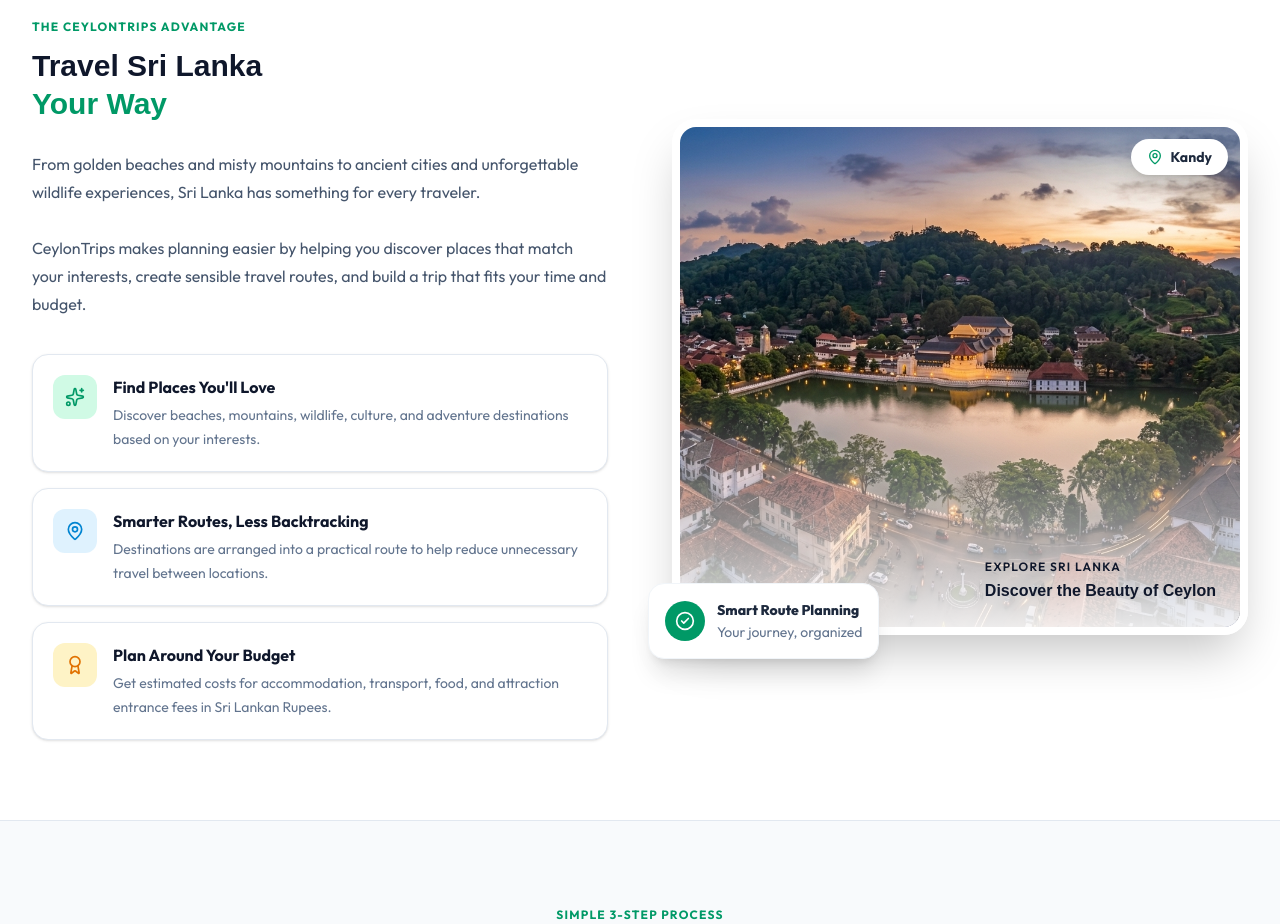
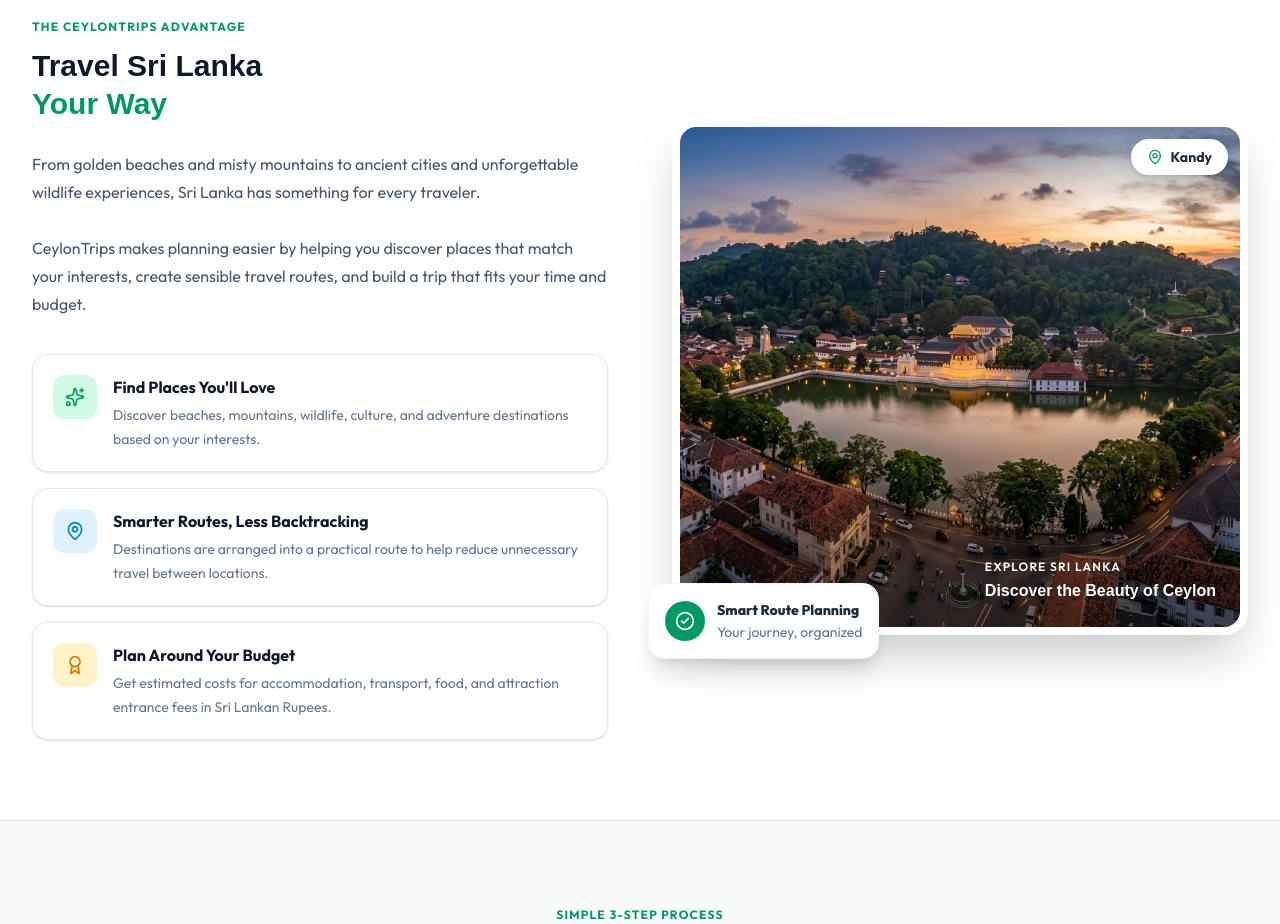
Before and after one commit to Nimmitha192/CeylonTrip, a React (Vite) app in the folder Client/: page / in a window 1280 px wide. Shown: the part 820-1744 px from the top of the page. Built offline with nearby package versions, Linux system fonts and the light colour scheme; a web font is replaced by a local one.

Commit message:
fix dark color picture  gradiend

```diff
--- a/Client/src/components/Discription.jsx
+++ b/Client/src/components/Discription.jsx
@@ -114,15 +114,15 @@ const Description = () => {
               />
 
               {/* Image Overlay */}
-              <div className="absolute inset-0 bg-gradient-to-t from-white/90 via-transparent to-transparent" />
+              <div className="absolute inset-0 bg-gradient-to-t from-black/50 via-transparent to-transparent" />
 
               {/* Image Text */}
               <div className="absolute bottom-6 right-6">
-                <p className="text-xs font-semibold tracking-widest text-slate-900 uppercase">
+                <p className="text-xs font-semibold tracking-widest text-white uppercase">
                   Explore Sri Lanka
                 </p>
 
-                <h3 className="mt-1 font-bold text-slate-900 font-display text-sm sm:text-base">
+                <h3 className="mt-1 font-bold text-white font-display text-sm sm:text-base">
                   Discover the Beauty of Ceylon
                 </h3>
               </div>
```
